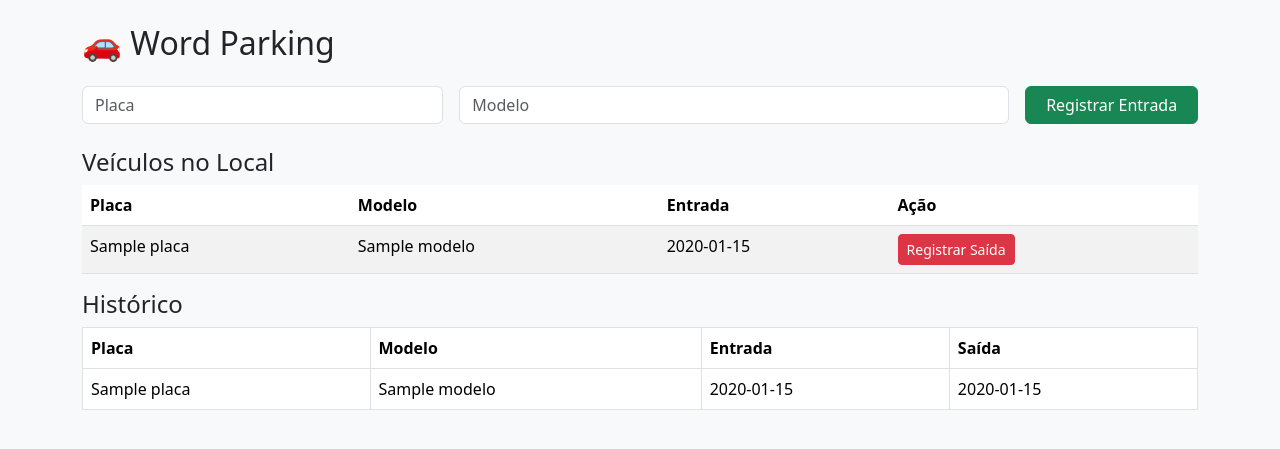
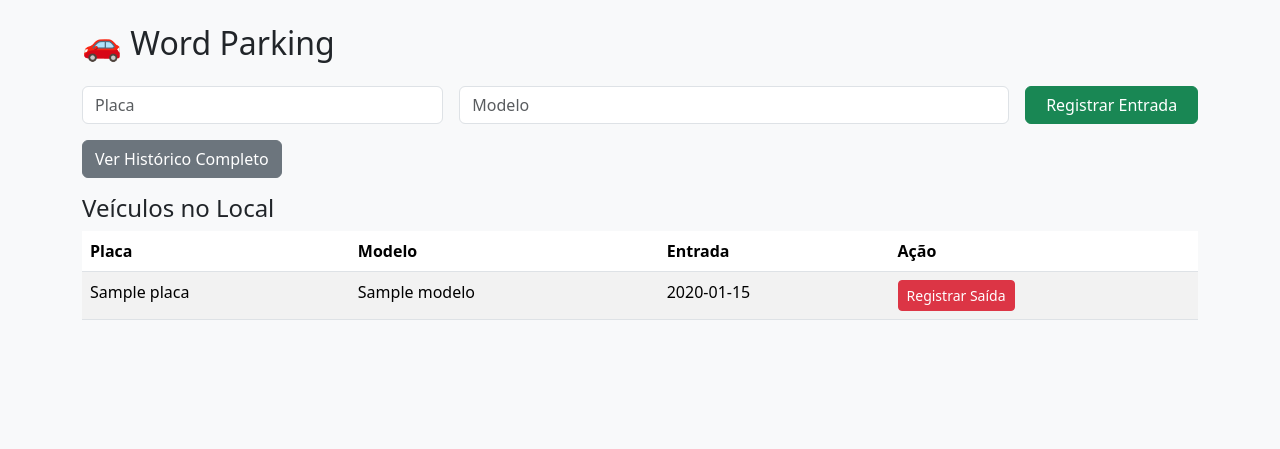
Before and after one commit to iftx999/Estacionamento, a FastAPI app: template templates/index.html in a window 1280 px wide. Shown: the top 449 px of the page. Run offline with FastAPI, Linux system fonts and the light colour scheme; the template is opened without the code that fills it: most values are stand-ins (such as "Sample title", 1, 10 or a date in 2020).

Commit message:
implementa tela de historico

```diff
--- a/main.py
+++ b/main.py
@@ -43,6 +43,15 @@ def entrada(placa: str = Form(...), modelo: str = Form(...), request: Request =
         "historico": historico
     })
 
+@app.get("/historico", response_class=HTMLResponse)
+def historico(request: Request, db: Session = Depends(get_db)):
+    historico = veiculo_service.listar_historico(db)
+    return templates.TemplateResponse("historico.html", {
+        "request": request,
+        "historico": historico
+    })
+
+
 @app.post("/saida/{veiculo_id}", response_class=HTMLResponse)
 def saida(veiculo_id: int, request: Request = None, db: Session = Depends(get_db)):
     veiculo_service.registrar_saida(db, veiculo_id)
--- a/templates/index.html
+++ b/templates/index.html
@@ -9,7 +9,7 @@
 <div class="container">
     <h2 class="mb-4">🚗 Word Parking</h2>
 
-    <form action="/entrada" method="post" class="row g-3 mb-4">
+    <form action="/entrada" method="post" class="row g-3 mb-3">
         <div class="col-md-4">
             <input type="text" name="placa" class="form-control" placeholder="Placa" required>
         </div>
@@ -20,6 +20,12 @@
             <button type="submit" class="btn btn-success w-100">Registrar Entrada</button>
         </div>
     </form>
+
+    {% if message %}
+    <div class="alert alert-info">{{ message }}</div>
+    {% endif %}
+
+    <a href="/historico" class="btn btn-secondary mb-3">Ver Histórico Completo</a>
 
     <h4>Veículos no Local</h4>
     <table class="table table-striped">
@@ -36,7 +42,7 @@
             <tr>
                 <td>{{ v.placa }}</td>
                 <td>{{ v.modelo }}</td>
-                <td>{{ v.entrada.strftime("%d/%m/%Y %H:%M:%S") if v.entrada else "-" }}</td>
+                <td>{{ v.entrada.strftime("%d/%m/%Y %H:%M:%S") }}</td>
                 <td>
                     <form action="/saida/{{ v.id }}" method="post">
                         <button class="btn btn-danger btn-sm">Registrar Saída</button>
@@ -46,28 +52,6 @@
             {% endfor %}
         </tbody>
     </table>
-
-    <h4>Histórico</h4>
-    <table class="table table-bordered">
-        <thead>
-            <tr>
-                <th>Placa</th>
-                <th>Modelo</th>
-                <th>Entrada</th>
-                <th>Saída</th>
-            </tr>
-        </thead>
-        <tbody>
-            {% for h in historico %}
-            <tr>
-                <td>{{ h.placa }}</td>
-                <td>{{ h.modelo }}</td>
-                <td>{{ h.entrada.strftime("%d/%m/%Y %H:%M:%S") if h.entrada else "-" }}</td>
-                <td>{{ h.saida.strftime("%d/%m/%Y %H:%M:%S") if h.saida else "-" }}</td>
-            </tr>
-            {% endfor %}
-        </tbody>
-    </table>
 </div>
 </body>
 </html>
```
Also changed, not shown: templates/historico.html (added, +40 -0 lines), veiculos.db.
